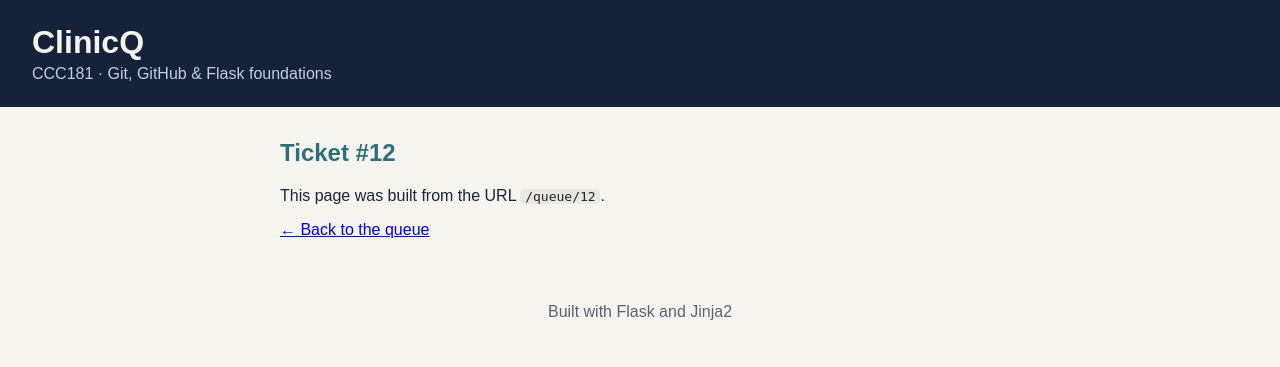
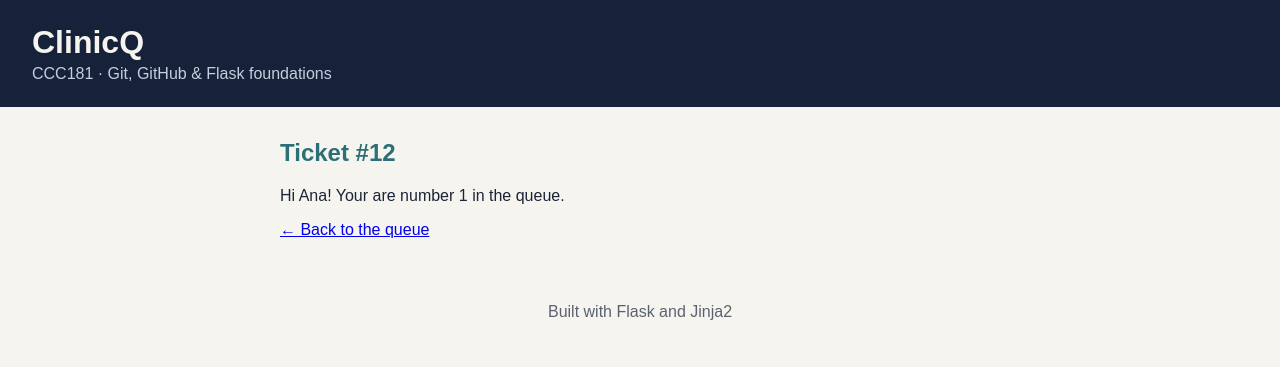
Before and after one commit to jjmmontemayor/ccc181-1s-2026, a Flask app: page /queue/12 in a window 1280 px wide. Shown: the top 367 px of the page. Run offline with Flask 3, Linux system fonts and the light colour scheme.

Commit message:
Show ticket owner and queue position

```diff
--- a/lecture/demo/my-app/app.py
+++ b/lecture/demo/my-app/app.py
@@ -4,12 +4,12 @@ Run it with:
     flask --app app run --debug
 then open http://127.0.0.1:5000
 """
-from flask import Flask, render_template
+from flask import Flask, abort, render_template
 
 app = Flask(__name__)
 
 # Sample data for the demo. A real app would load this from a database later.
-TICKETS = [12, 13, 14]
+TICKETS = [{"number": 12, "name": "Ana"}, {"number": 13, "name": "John"}]
 
 
 @app.route("/")
@@ -21,9 +21,13 @@ def index():
 
 @app.route("/queue/<int:ticket_id>")
 def ticket(ticket_id):
-    # <int:ticket_id> only matches numbers, so /queue/abc returns 404.
-    return render_template("ticket.html", ticket_id=ticket_id)
+    for position, t in enumerate(TICKETS, start=1):
+        if t["number"] == ticket_id:
+            return render_template(
+                "ticket.html", ticket=t, position=position
+            )
 
+    abort(404)
 
 @app.route("/hello")
 def hello():
--- a/lecture/demo/my-app/templates/index.html
+++ b/lecture/demo/my-app/templates/index.html
@@ -6,7 +6,7 @@
   <h2>Tickets in the queue</h2>
   <ul class="tickets">
     {% for t in tickets %}
-      <li><a href="{{ url_for('ticket', ticket_id=t) }}">#{{ t }}</a></li>
+      <li><a href="{{ url_for('ticket', ticket_id=t.number) }}">#{{ t.number }} {{ t.name }}</a></li>
     {% else %}
       <li>The queue is empty.</li>
     {% endfor %}
--- a/lecture/demo/my-app/templates/ticket.html
+++ b/lecture/demo/my-app/templates/ticket.html
@@ -1,9 +1,9 @@
 {% extends "base.html" %}
 
-{% block title %}Ticket #{{ ticket_id }} · ClinicQ{% endblock %}
+{% block title %}Ticket #{{ ticket.number }} · ClinicQ{% endblock %}
 
 {% block content %}
-  <h2>Ticket #{{ ticket_id }}</h2>
-  <p>This page was built from the URL <code>/queue/{{ ticket_id }}</code>.</p>
+  <h2>Ticket #{{ ticket.number }}</h2>
+  <p>Hi {{ ticket.name }}! Your are number {{ position}} in  the queue.</p>
   <p><a href="{{ url_for('index') }}">&larr; Back to the queue</a></p>
 {% endblock %}
```
